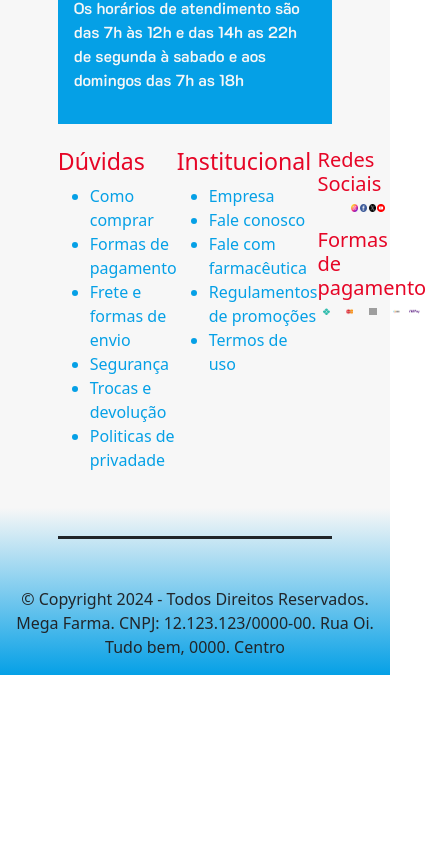
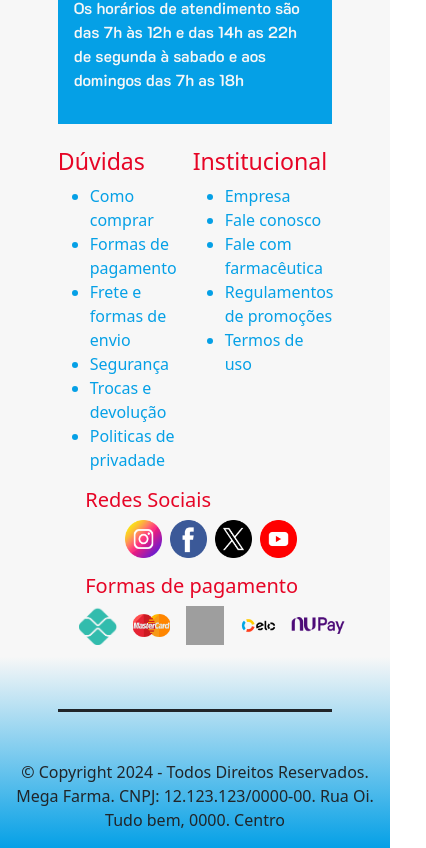
Before and after one commit to WilkerSebastian/mega-farma, a Vue app in the folder client/: page / in a window 390 px wide. Shown: the part 1126-1974 px from the top of the page, 426 px wide, since content can reach past the window. Before the commit the page ends 1801 px from the top, so only its background shows below. Built offline with nearby package versions, Linux system fonts and the light colour scheme; grey boxes are pictures that could not be loaded.

Commit message:
up: resolving footer responsiveness

```diff
--- a/client/src/components/layouts/footer/Footer.vue
+++ b/client/src/components/layouts/footer/Footer.vue
@@ -7,11 +7,15 @@
             <Megafarmatitle class="m-0 text-cetner"/>
             <Contactblock/>
 
-            <div class="d-flex mt-4 align-items-lg-center justify-content-evenly">
+            <div class="d-flex mt-4 align-items-lg-center flex-lg-row flex-column justify-content-evenly">
 
-                <Listext :title="duvidas.title" :topics="duvidas.topics"/>
-                <Listext :title="institucional.title" :topics="institucional.topics"/>
-                <div class="flex-column w-25">
+                <div class="d-flex">
+
+                    <Listext :title="duvidas.title" :topics="duvidas.topics"/>
+                    <Listext :title="institucional.title" :topics="institucional.topics" class="ms-3"/>
+
+                </div>
+                <div class="flex-lg-column flex-row mx-auto m-lg-0 w-images-block">
 
                     <h5 class="red-mega"> Redes Sociais </h5>
                     <ul class="d-flex justify-content-evenly">
@@ -105,4 +109,20 @@ export default {
 
 }
 
+.w-images-block {
+
+    width: 80%;
+
+}
+
+@media (min-width: 992px) {
+
+    .w-images-block {
+
+        width: 25%;
+
+    }
+
+}
+
 </style>
```
